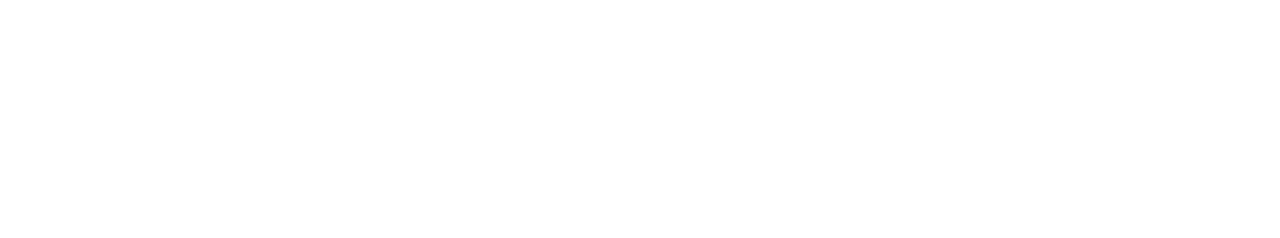
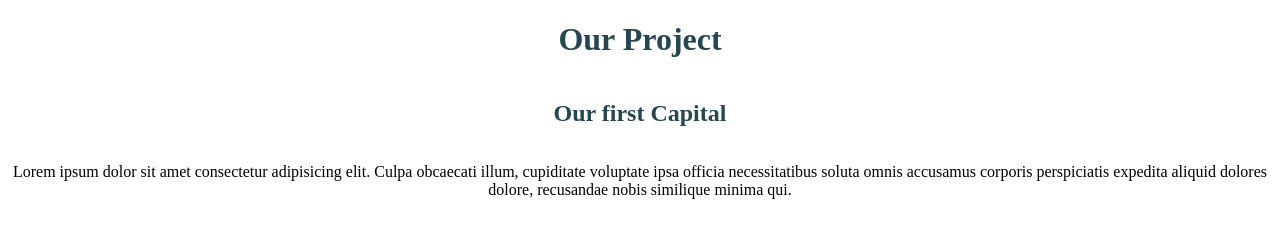
Before and after one commit to mloran/Web-Project, a plain HTML site: page index.html in a window 1280 px wide. Drawn offline with Linux system fonts and the light colour scheme.

Commit message:
added js & css file, and added content in html

```diff
--- a/index.html
+++ b/index.html
@@ -3,9 +3,15 @@
 <head>
     <meta charset="UTF-8">
     <meta name="viewport" content="width=device-width, initial-scale=1.0">
-    <title>Document</title>
+    <link rel="stylesheet" href="style.css">
+    <title></title>
 </head>
 <body>
-
+    <h1>Our Project</h1>
+    <div class="container">
+        <h2>Our first Capital</h2>
+        <p>Lorem ipsum dolor sit amet consectetur adipisicing elit. Culpa obcaecati illum, cupiditate voluptate ipsa officia necessitatibus soluta omnis accusamus corporis perspiciatis expedita aliquid dolores dolore, recusandae nobis similique minima qui.</p>
+    </div>
+    <script src="index.js"></script>
 </body>
 </html>
--- /dev/null
+++ b/style.css
@@ -0,0 +1,16 @@
+h1, h2 {
+    color: #264653;
+    text-align: center;
+}
+
+.container {
+    display: flex;
+    flex-direction: column;
+    align-items: center;
+    justify-content: center;
+    text-align: center;
+}
+
+.container h2 {
+    text-align: center;
+}
```
Also changed, not shown: index.js (added).
